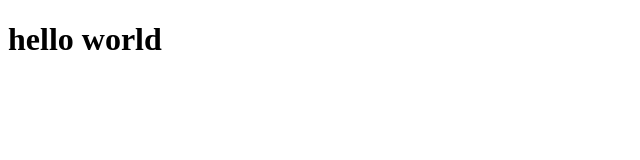
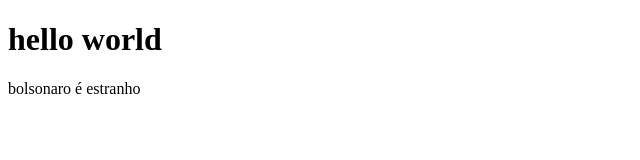
Before and after one commit to Davas69/aulaGit, a plain HTML site: page index.html in a window 1280 px wide. Shown: the whole page, without its empty margins (0-640 px from the left). Drawn offline with Linux system fonts and the light colour scheme.

Commit message:
meu segundo commit

```diff
--- a/index.html
+++ b/index.html
@@ -10,6 +10,9 @@
 <body>
 <h1> hello world </h1>
 
+
+<p> bolsonaro é estranho</p>
+
 </body>
 
 </html>
```
